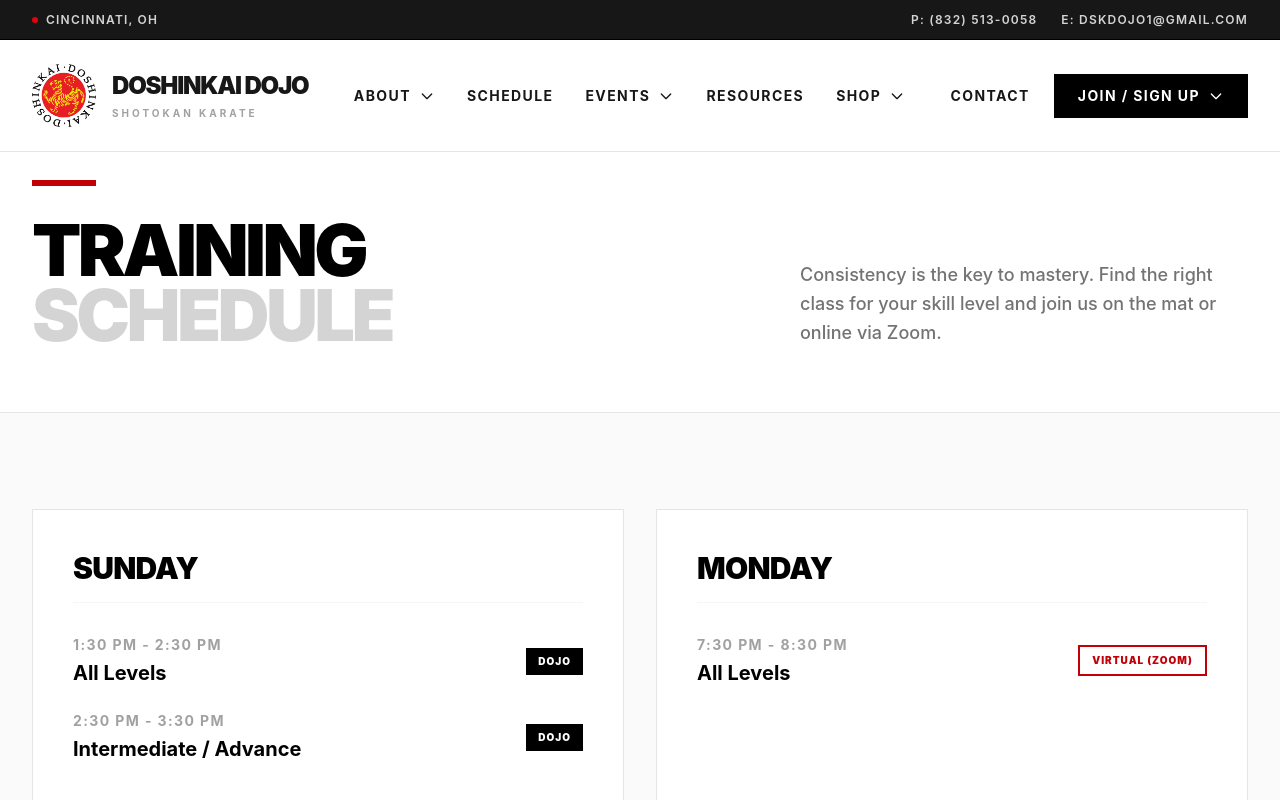
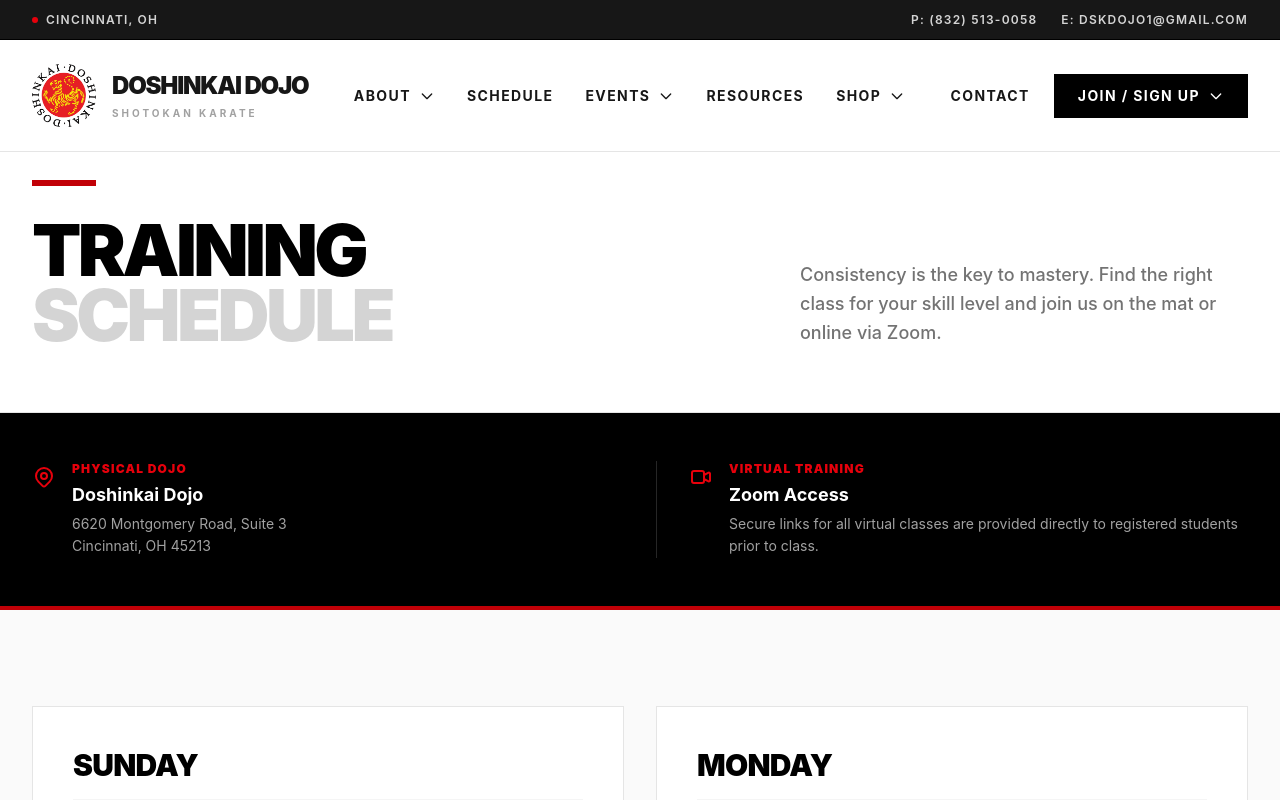
Before and after one commit to davidherascu-tx/doshinkaidojo, a Next.js app: page /schedule in a window 1280 px wide. Shown: the top 800 px of the page. Built offline with nearby package versions, Linux system fonts and the light colour scheme.

Commit message:
Dojo location to schedule page

```diff
--- a/app/schedule/page.tsx
+++ b/app/schedule/page.tsx
@@ -48,6 +48,44 @@ export default function Schedule() {
             <p className="text-lg text-neutral-500 font-medium leading-relaxed">
               Consistency is the key to mastery. Find the right class for your skill level and join us on the mat or online via Zoom.
             </p>
+          </div>
+        </div>
+      </section>
+
+      {/* 1.5 LOCATION INFO BAR (NEW) */}
+      <section className="bg-black text-white py-12 border-b-4 border-red-700">
+        <div className="max-w-7xl mx-auto px-4 sm:px-6 lg:px-8">
+          <div className="grid grid-cols-1 md:grid-cols-2 gap-8 items-center">
+
+            {/* Physical Address */}
+            <div className="flex items-start gap-4">
+              <div className="mt-1 shrink-0">
+                <svg className="w-6 h-6 text-red-600" fill="none" stroke="currentColor" viewBox="0 0 24 24"><path strokeLinecap="round" strokeLinejoin="round" strokeWidth="2" d="M17.657 16.657L13.414 20.9a1.998 1.998 0 01-2.827 0l-4.244-4.243a8 8 0 1111.314 0z"></path><path strokeLinecap="round" strokeLinejoin="round" strokeWidth="2" d="M15 11a3 3 0 11-6 0 3 3 0 016 0z"></path></svg>
+              </div>
+              <div>
+                <h3 className="text-xs font-black uppercase tracking-widest text-red-600 mb-1">Physical Dojo</h3>
+                <p className="font-bold text-lg mb-1">Doshinkai Dojo</p>
+                <p className="text-neutral-400 text-sm leading-relaxed">
+                  6620 Montgomery Road, Suite 3<br />
+                  Cincinnati, OH 45213
+                </p>
+              </div>
+            </div>
+
+            {/* Virtual Info */}
+            <div className="flex items-start gap-4 md:border-l md:border-neutral-800 md:pl-8">
+              <div className="mt-1 shrink-0">
+                <svg className="w-6 h-6 text-red-600" fill="none" stroke="currentColor" viewBox="0 0 24 24"><path strokeLinecap="round" strokeLinejoin="round" strokeWidth="2" d="M15 10l4.553-2.276A1 1 0 0121 8.618v6.764a1 1 0 01-1.447.894L15 14M5 18h8a2 2 0 002-2V8a2 2 0 00-2-2H5a2 2 0 00-2 2v8a2 2 0 002 2z"></path></svg>
+              </div>
+              <div>
+                <h3 className="text-xs font-black uppercase tracking-widest text-red-600 mb-1">Virtual Training</h3>
+                <p className="font-bold text-lg mb-1">Zoom Access</p>
+                <p className="text-neutral-400 text-sm leading-relaxed">
+                  Secure links for all virtual classes are provided directly to registered students prior to class.
+                </p>
+              </div>
+            </div>
+
           </div>
         </div>
       </section>
@@ -106,7 +144,7 @@ export default function Schedule() {
         </div>
       </section>
 
-      {/* 3. ATTENDANCE GUIDELINES (Age & Duration Rules) */}
+      {/* 3. ATTENDANCE GUIDELINES */}
       <section className="py-24 bg-white border-t border-neutral-200">
         <div className="max-w-7xl mx-auto px-4 sm:px-6 lg:px-8">
 
```
